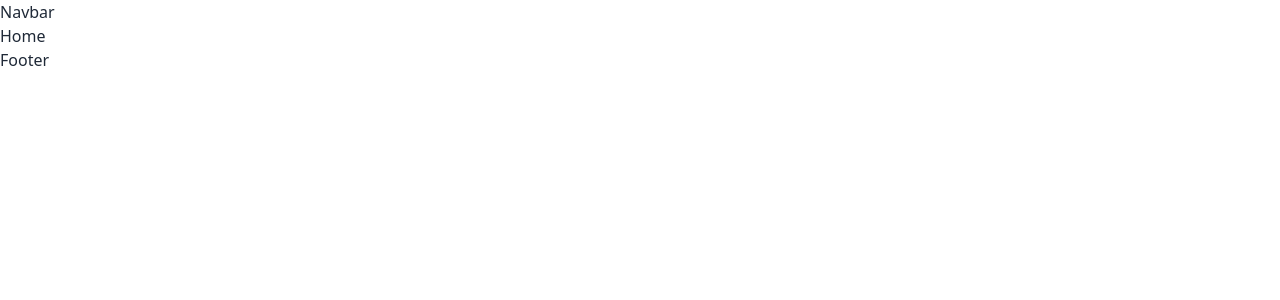
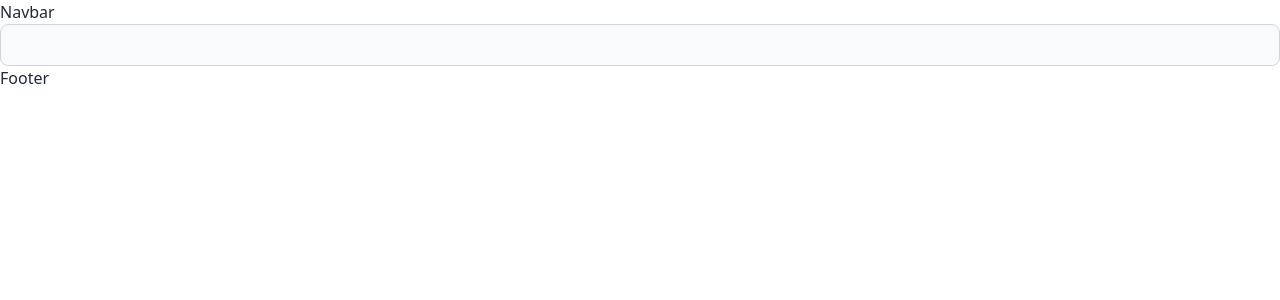
Before and after one commit to llavefija/HackatonEquipo7_2024_Frontend, a React (Vite) app: page / in a window 1280 px wide. Shown: the top 300 px of the page. Built offline with nearby package versions, Linux system fonts and the light colour scheme.

Commit message:
add input

```diff
--- /dev/null
+++ b/src/components/Input.jsx
@@ -0,0 +1,21 @@
+export const Input = ({ label, id, placeholder, value, onChange, type = "text", required = false, ...props }) => {
+  return (
+    <div>
+      {label && (
+        <label htmlFor={id} className="block mb-2 text-sm font-medium text-gray-800">
+          {label}
+        </label>
+      )}
+      <input
+        type={type}
+        id={id}
+        className="bg-gray-50 border border-gray-300 text-gray-800 text-sm rounded-lg focus:outline-none focus:border-2 focus:border-accent block w-full p-2.5"
+        placeholder={placeholder}
+        value={value}
+        onChange={onChange}
+        required={required}
+        {...props}
+      />
+    </div>
+  );
+};
--- a/src/pages/Home.jsx
+++ b/src/pages/Home.jsx
@@ -1,5 +1,11 @@
+import { Input } from "../components/Input";
+
 const Home = () => {
-  return <div>Home</div>;
+  return (
+    <div>
+      <Input />
+    </div>
+  );
 };
 
 export default Home;
```
